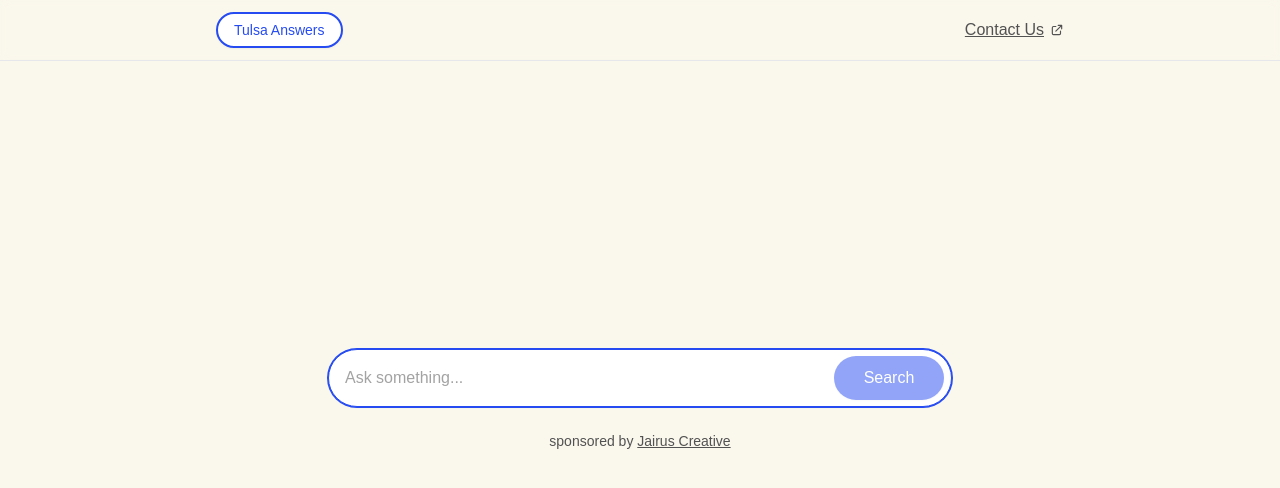
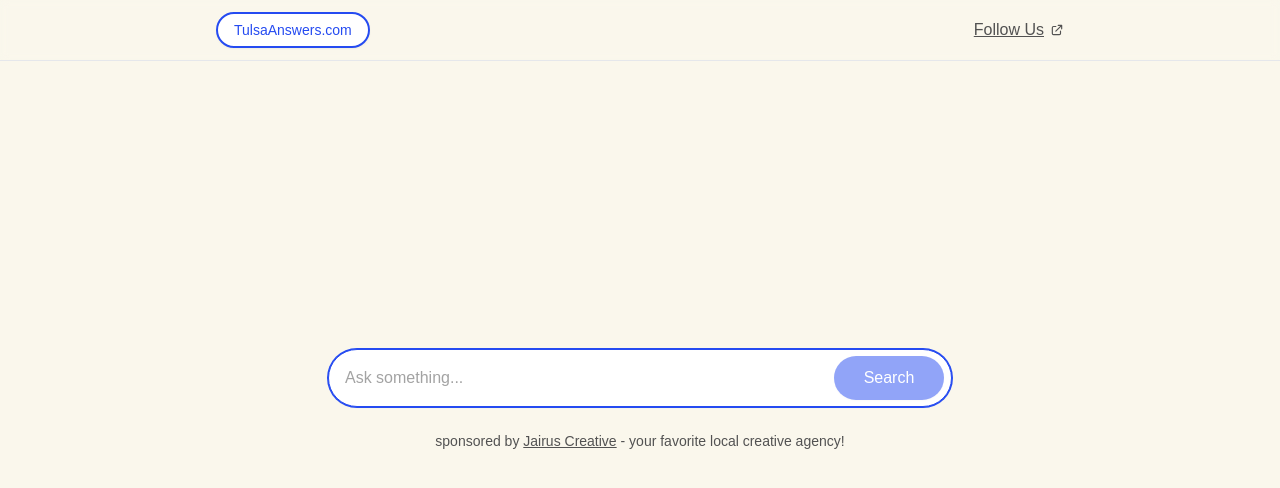
Before and after one commit to jairuscreative/answer-chat-app, a Next.js app: page / in a window 1280 px wide. Shown: the top 488 px of the page. Built offline with nearby package versions, Linux system fonts and the light colour scheme; a web font is replaced by a local one.

Commit message:
Update page.tsx
modified link to instagram and jairus creative - slogan

```diff
--- a/app/page.tsx
+++ b/app/page.tsx
@@ -146,14 +146,14 @@ export default function Page() {
             rounded-full hover:bg-[var(--brand-default)] hover:text-white transition-all duration-200
             font-medium shadow-sm hover:shadow-md hover:-translate-y-0.5"
           >
-            <span className="text-sm">Tulsa Answers</span>
+            <span className="text-sm">TulsaAnswers.com</span>
           </a>
           <a
-            href="mail:team@tulsaanswers.com"
+            href="https://instagram.com/tulsaanswers"
 
             className="flex items-center gap-1.5 text-md text-gray-600 hover:text-[var(--brand-default)] transition-colors"
           >
-            <span className="underline">Contact Us</span>
+            <span className="underline">Follow Us</span>
             <svg
               className="w-3.5 h-3.5"
               fill="none"
@@ -249,7 +249,7 @@ export default function Page() {
               <span> sponsored by </span>
               <a href="https://jairuscreative.com" target="_blank" className="underline hover:text-[var(--brand-default)]">
                 Jairus Creative
-              </a>
+              </a> - your favorite local creative agency!
             </div>
           )}
         </div>
```
